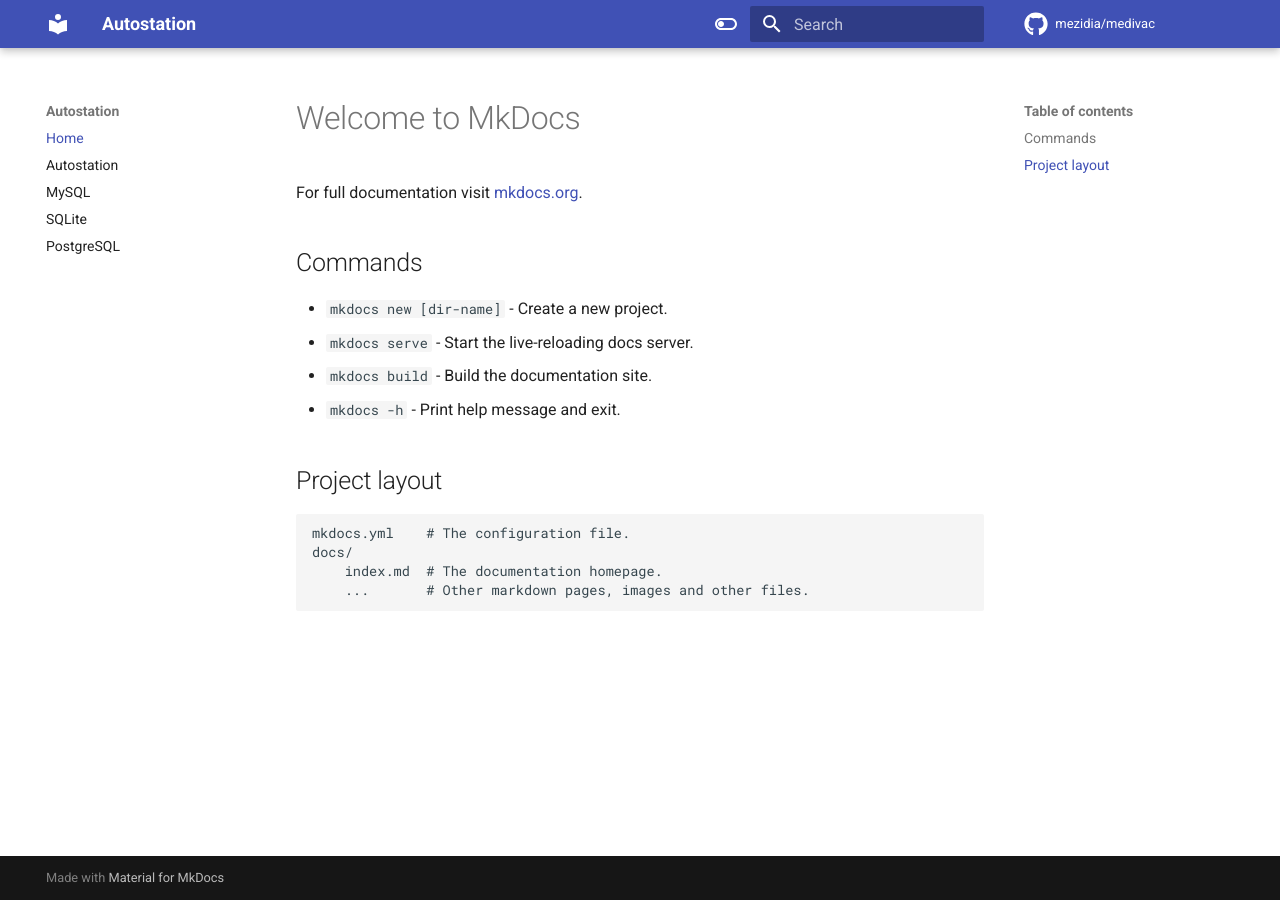
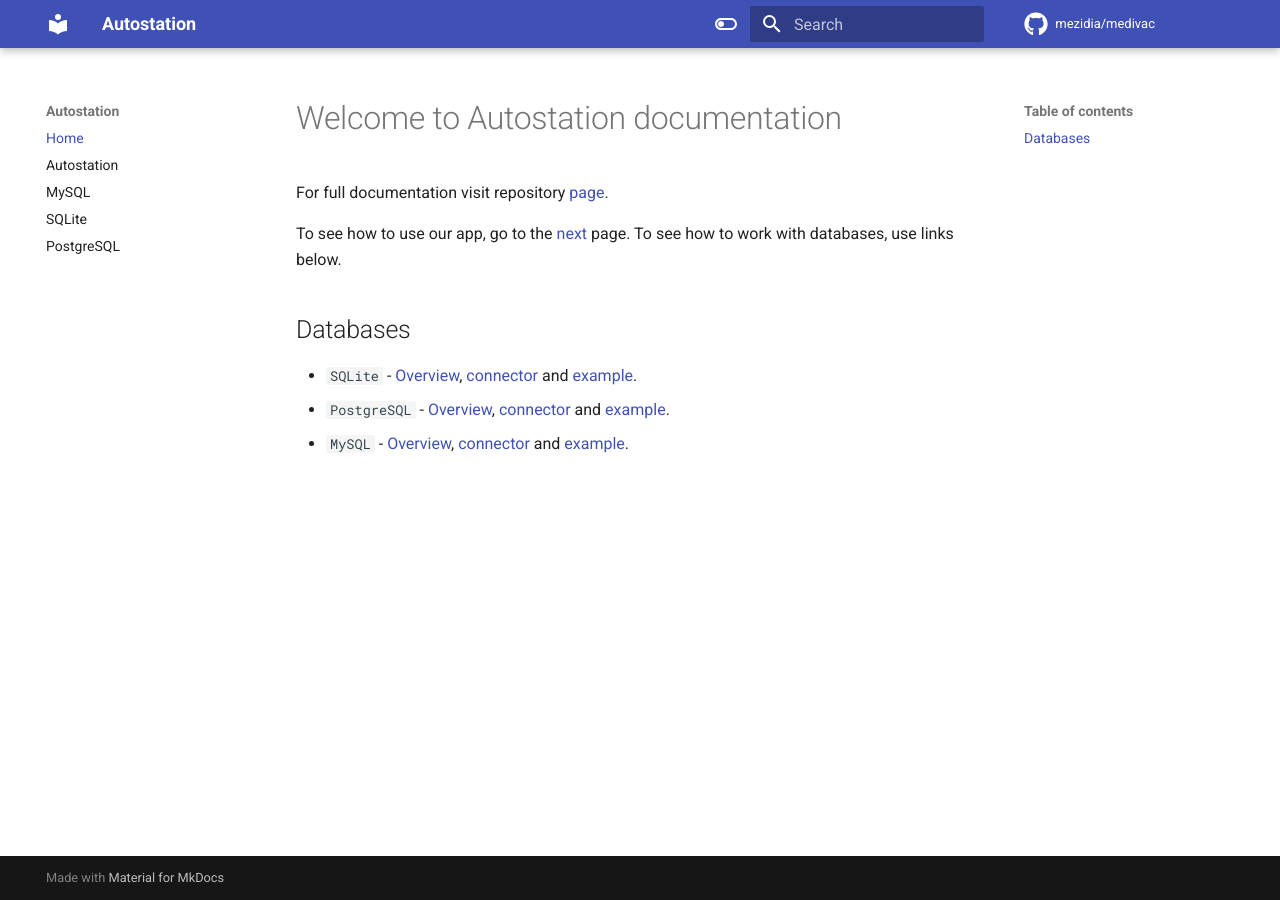
Before and after one commit to mezidia/django_labs, an MkDocs documentation site: the page built from docs/index.md, in a window 1280 px wide. Built offline with MkDocs 1.6.1 and Material for MkDocs 9.7.7, drawn with Linux system fonts in a browser that asks for light colours; comment, search, counter and statistics services are not loaded.

Commit message:
Update index.md
Edited text and added links

```diff
--- a/docs/index.md
+++ b/docs/index.md
@@ -1,17 +1,11 @@
-# Welcome to MkDocs
+# Welcome to Autostation documentation
 
-For full documentation visit [mkdocs.org](https://www.mkdocs.org).
+For full documentation visit repository [page](https://github.com/mezidia/medivac).
 
-## Commands
+To see how to use our app, go to the [next](autostation.md) page. To see how to work with databases, use links below.
 
-* `mkdocs new [dir-name]` - Create a new project.
-* `mkdocs serve` - Start the live-reloading docs server.
-* `mkdocs build` - Build the documentation site.
-* `mkdocs -h` - Print help message and exit.
+## Databases
 
-## Project layout
-
-    mkdocs.yml    # The configuration file.
-    docs/
-        index.md  # The documentation homepage.
-        ...       # Other markdown pages, images and other files.
+* `SQLite` - [Overview](), [connector](sqlite.md) and [example](sqlite.md).
+* `PostgreSQL` - [Overview](), [connector](postgresql.md) and [example](postgresql.md).
+* `MySQL` - [Overview](), [connector](mysql.md) and [example](mysql.md).
```
